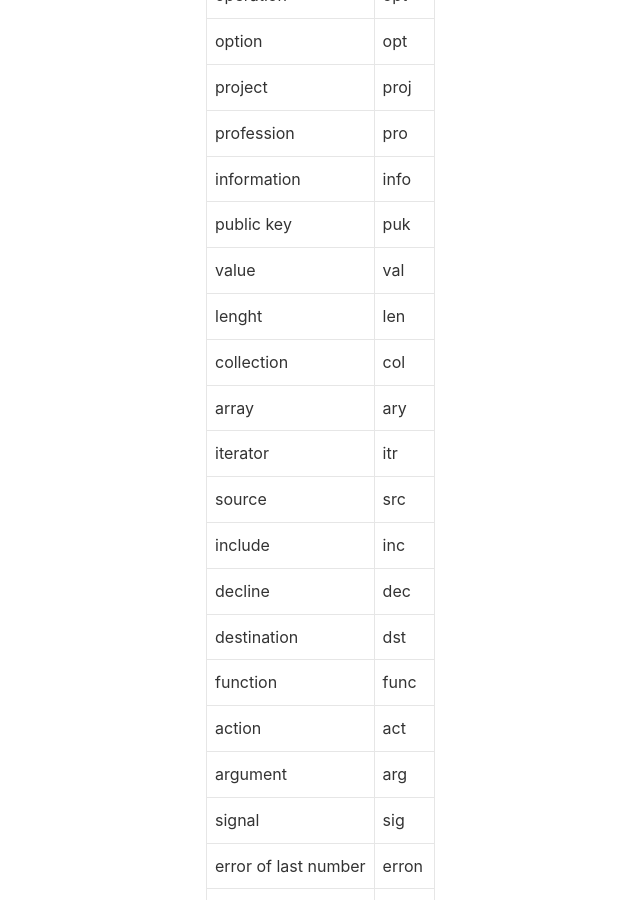
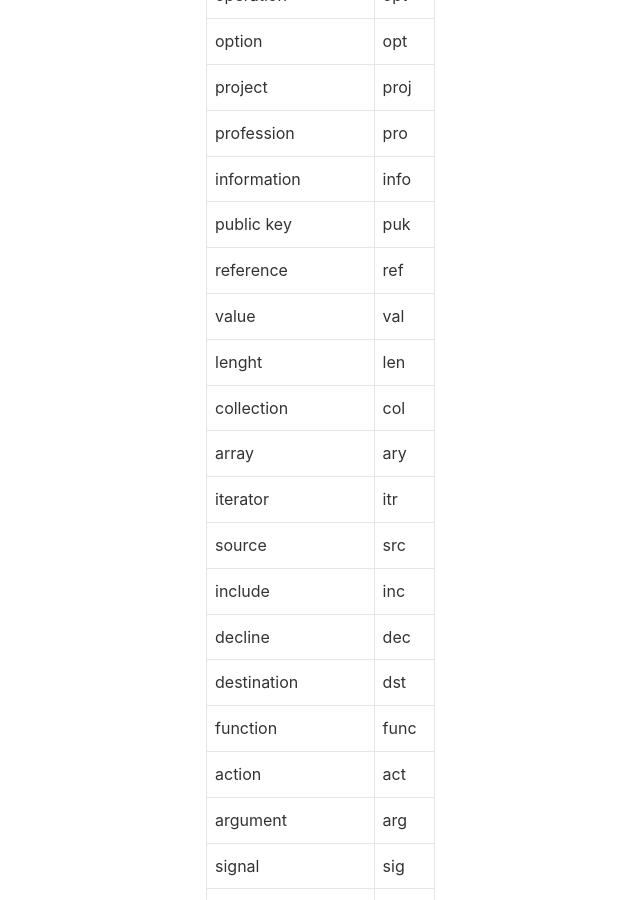
Before and after one commit to lizijie/lizijie.github.io, a Jekyll site: the page built from _posts/2018-04-23-常见代码英文词汇缩写.md, in a window 1280 px wide and 900 px high, scrolled down 1219 px. Shown: the whole window, without its empty margins (41-681 px from the left). Built offline with Jekyll 4.4.1, drawn with Linux system fonts in a browser that asks for light colours; nearby versions of some CDN libraries; comment, search, counter and statistics services are not loaded.

Commit message:
Update 2018-04-23-常见代码英文词汇缩写.md

```diff
--- a/_posts/2018-04-23-常见代码英文词汇缩写.md
+++ b/_posts/2018-04-23-常见代码英文词汇缩写.md
@@ -37,6 +37,7 @@ tags: 英文 缩写
 |profession|pro|
 |information|info|
 |public key|puk|
+|reference|ref|
 |---|---|
 |value|val|
 |lenght|len|
```
